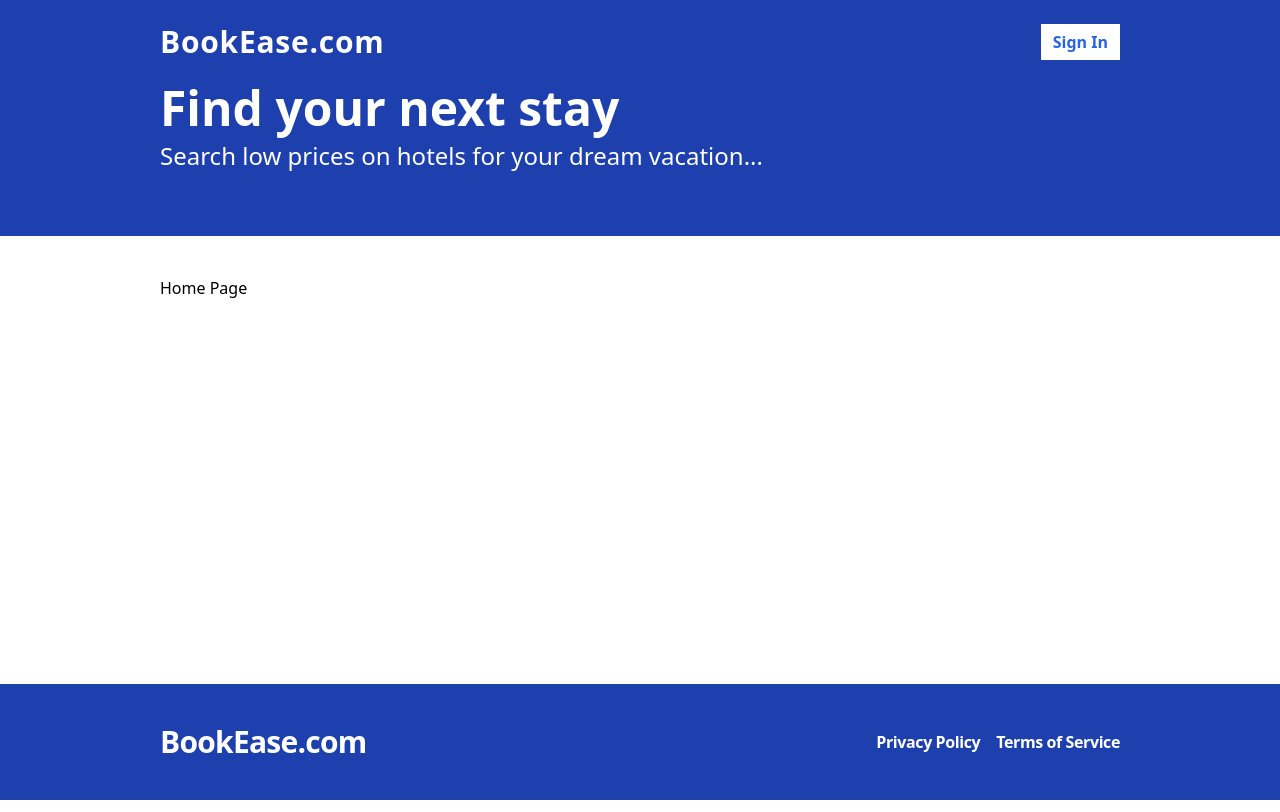
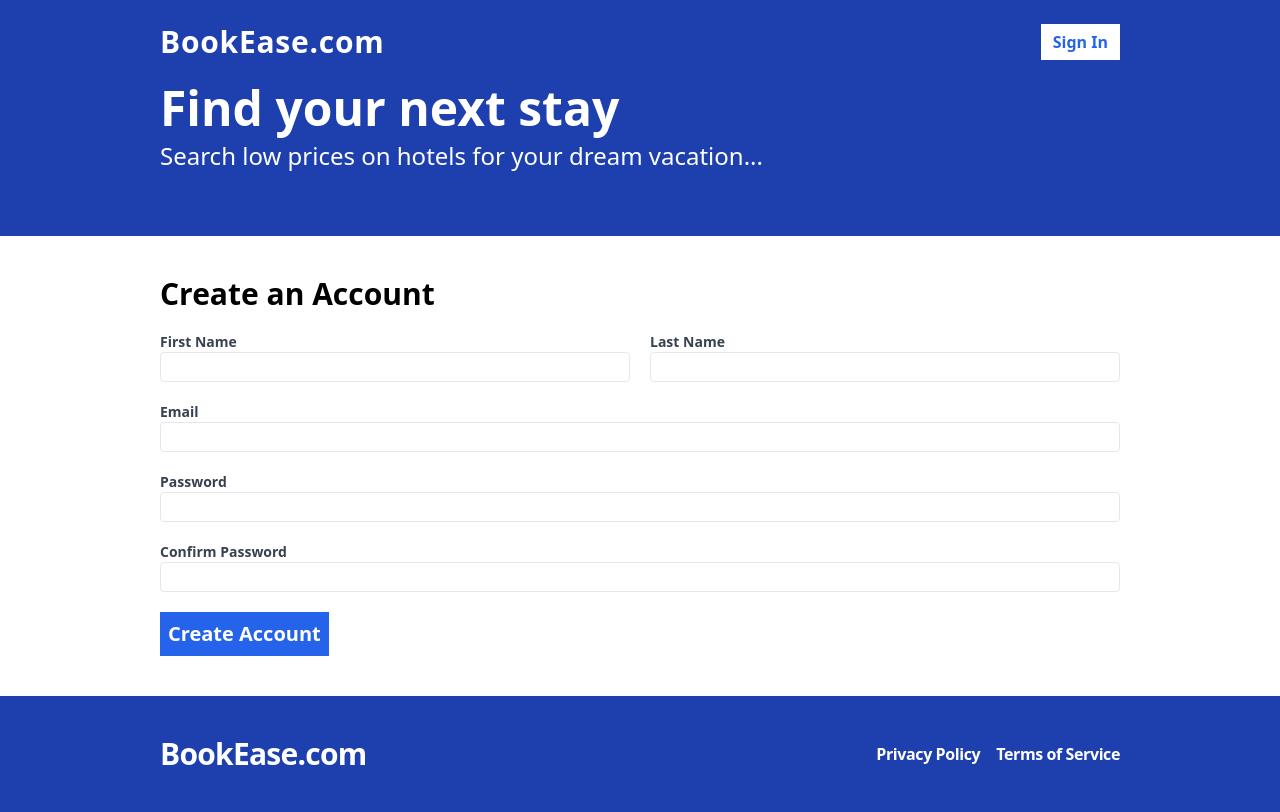
Before and after one commit to pankajdwivedi077/BookEase, a React (Vite) app in the folder frontend/: page /register in a window 1280 px wide. Before the commit this address led to /. Built offline with nearby package versions, Linux system fonts and the light colour scheme.

Commit message:
Register component

```diff
--- a/frontend/package.json
+++ b/frontend/package.json
@@ -12,6 +12,7 @@
   "dependencies": {
     "react": "^18.2.0",
     "react-dom": "^18.2.0",
+    "react-hook-form": "^7.49.3",
     "react-router-dom": "^6.21.3"
   },
   "devDependencies": {
--- a/frontend/src/App.tsx
+++ b/frontend/src/App.tsx
@@ -5,6 +5,7 @@
   Navigate,
 } from "react-router-dom";
 import Layout from "./layouts/Layout";
+import Register from "./pages/Register";
 
 function App() {
   return (
@@ -23,6 +24,9 @@
            <p>Search Page</p>
          </Layout>
         } />
+        <Route path="/register" element={ <Layout>
+          <Register />
+        </Layout> } />
         <Route path="*" element={<Navigate to="/" />} />
       </Routes>
     </Router>
--- /dev/null
+++ b/frontend/src/pages/Register.tsx
@@ -0,0 +1,93 @@
+import { useForm } from "react-hook-form";
+
+type RegisterFormData = {
+    firstName: string,
+    lastName: string,
+    email: string,
+    password: string,
+    confirmPassword: string;
+}
+
+const Register = () => {
+
+ const { register, watch, handleSubmit, formState: { errors }, } = useForm<RegisterFormData>();
+
+ const onSubmit = handleSubmit((data) => {
+    console.log(data);
+ });
+
+  return (
+    <form className="flex flex-col gap-5" onSubmit={onSubmit}>
+        <h2 className="text-3xl font-bold">Create an Account</h2>
+        <div className="flex flex-col md:flex-row gap-5">
+            <label className="text-gray-700 text-sm font-bold flex-1">
+                First Name
+                <input  className="border rounded w-full py-1 px-2 font-normal" {...register("firstName", {required: "This field is required" })}>
+
+                </input>
+                {errors.firstName && (
+                    <span className="text-red-500">{errors.firstName.message}</span>
+                )}
+            </label>
+
+            <label className="text-gray-700 text-sm font-bold flex-1">
+                Last Name
+                <input  className="border rounded w-full py-1 px-2 font-normal" {...register("lastName", {required: "This field is required" })}></input>
+                {errors.lastName && (
+                    <span className="text-red-500">{errors.lastName.message}</span>
+                )}
+            </label>
+        </div>
+
+        <label className="text-gray-700 text-sm font-bold flex-1">
+                Email
+                <input
+                type="email"
+                 className="border rounded w-full py-1 px-2 font-normal" {...register("email", {required: "This field is required" })}></input>
+                  {errors.email && (
+                    <span className="text-red-500">{errors.email.message}</span>
+                )}
+        </label>
+
+        <label className="text-gray-700 text-sm font-bold flex-1">
+                Password
+                <input
+                type="password"
+                 className="border rounded w-full py-1 px-2 font-normal" {...register("password", {required: "This field is required", minLength: {
+                    value: 6,
+                    message: "Password must be atleast of 6 charcters",
+                 },
+             })}></input>
+              {errors.password && (
+                    <span className="text-red-500">{errors.password.message}</span>
+                )}
+        </label>
+
+        <label className="text-gray-700 text-sm font-bold flex-1">
+               Confirm Password
+                <input
+                type="password"
+                 className="border rounded w-full py-1 px-2 font-normal"
+                 {...register("confirmPassword", {
+                 validate:(val)=>{
+                    if(!val){
+                        return "This field is required"
+                    } else if(watch("password") !== val){
+                        return "Your password do not match";
+                    }
+
+                 },
+             })}
+             ></input>
+              {errors.confirmPassword && (
+                    <span className="text-red-500">{errors.confirmPassword.message}</span>
+                )}
+        </label>
+         <span>
+            <button type="submit" className="bg-blue-600 text-white p-2 font-bold hover:bg-blue-500 text-xl" >Create Account</button>
+         </span>
+    </form>
+  )
+}
+
+export default Register;
--- a/frontend/tailwind.config.js
+++ b/frontend/tailwind.config.js
@@ -7,7 +7,9 @@
   theme: {
     extend: {},
     container: {
-      padding: "10rem",
+      padding: {
+        md: "10rem",
+      },
     },
   },
   plugins: [],
```
Also changed, not shown: 1 other file (tests, documents, lock files or other folders).
